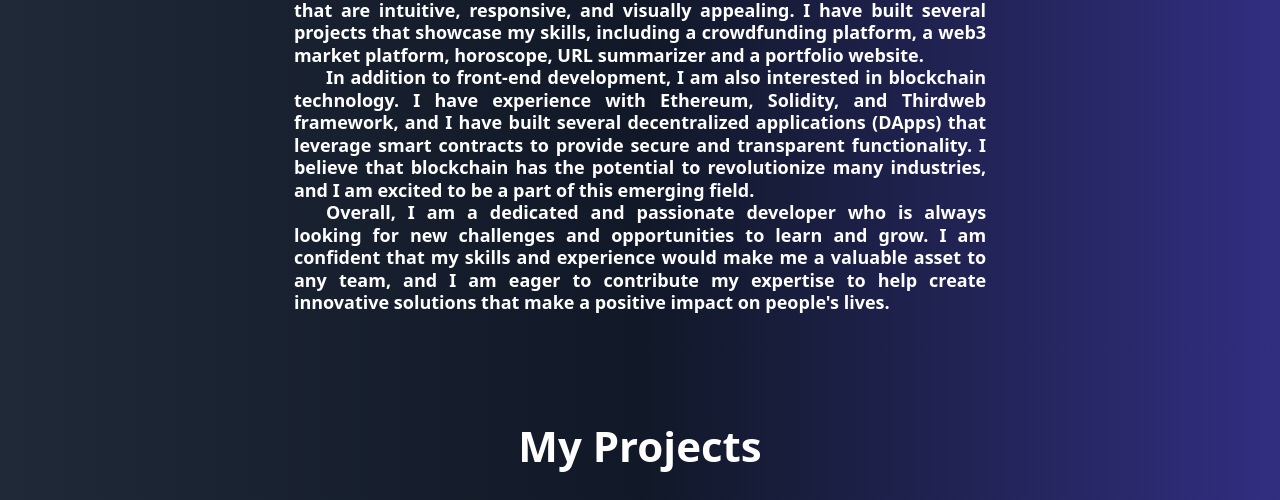
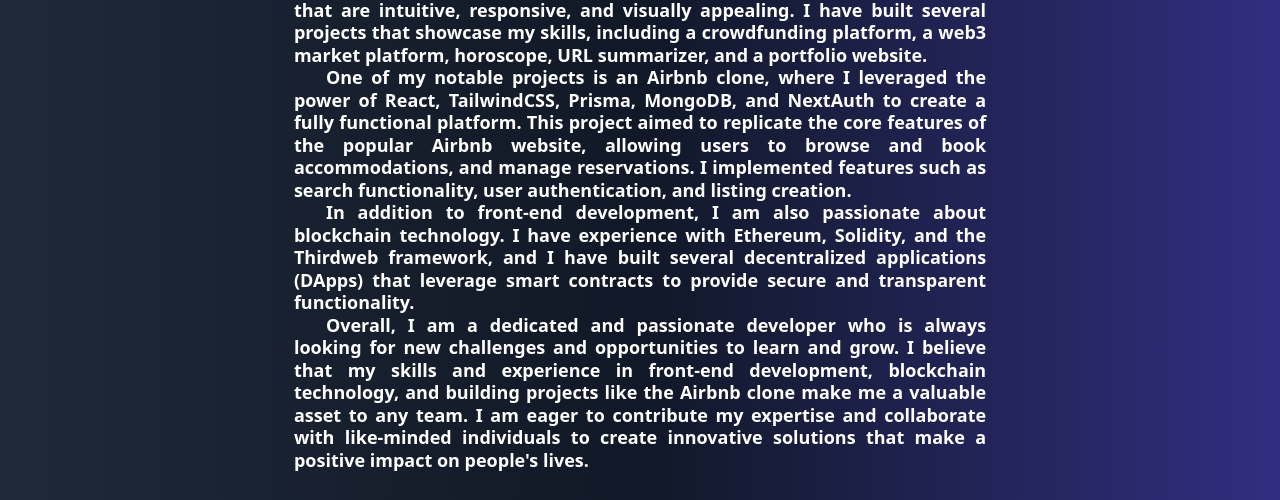
Before and after one commit to Jack-Dang-collab/portfolio, a React (Vite) app: page / in a window 1280 px wide. Shown: the part 667-1167 px from the top of the page. Built offline with nearby package versions, Linux system fonts and the light colour scheme.

Commit message:
Update About

```diff
--- a/src/components/About.jsx
+++ b/src/components/About.jsx
@@ -8,13 +8,16 @@
           Hello, my name is Thanh, and I am a self-taught front-end and blockchain developer. I have always been interested in technology and coding, and I have spent the last few years building my skills in these areas.
         </p>
         <p className='indent-8 text-[18px] leading-tight max-w-[75ch] text-justify items-center justify-center mx-auto font-semibold px-10'>
-          In terms of front-end development, I have experience with HTML, CSS, JavaScript, ReactJS, Redux, and TailwindCSS. I enjoy creating user interfaces that are intuitive, responsive, and visually appealing. I have built several projects that showcase my skills, including a crowdfunding platform, a web3 market platform, horoscope, URL summarizer and a portfolio website.
+          In terms of front-end development, I have experience with HTML, CSS, JavaScript, ReactJS, Redux, and TailwindCSS. I enjoy creating user interfaces that are intuitive, responsive, and visually appealing. I have built several projects that showcase my skills, including a crowdfunding platform, a web3 market platform, horoscope, URL summarizer, and a portfolio website.
         </p>
         <p className='indent-8 text-[18px] leading-tight max-w-[75ch] text-justify items-center justify-center mx-auto font-semibold px-10'>
-          In addition to front-end development, I am also interested in blockchain technology. I have experience with Ethereum, Solidity, and Thirdweb framework, and I have built several decentralized applications (DApps) that leverage smart contracts to provide secure and transparent functionality. I believe that blockchain has the potential to revolutionize many industries, and I am excited to be a part of this emerging field.
+          One of my notable projects is an Airbnb clone, where I leveraged the power of React, TailwindCSS, Prisma, MongoDB, and NextAuth to create a fully functional platform. This project aimed to replicate the core features of the popular Airbnb website, allowing users to browse and book accommodations, and manage reservations. I implemented features such as search functionality, user authentication, and listing creation.
         </p>
         <p className='indent-8 text-[18px] leading-tight max-w-[75ch] text-justify items-center justify-center mx-auto font-semibold px-10'>
-          Overall, I am a dedicated and passionate developer who is always looking for new challenges and opportunities to learn and grow. I am confident that my skills and experience would make me a valuable asset to any team, and I am eager to contribute my expertise to help create innovative solutions that make a positive impact on people's lives.
+          In addition to front-end development, I am also passionate about blockchain technology. I have experience with Ethereum, Solidity, and the Thirdweb framework, and I have built several decentralized applications (DApps) that leverage smart contracts to provide secure and transparent functionality.
+        </p>
+        <p className='indent-8 text-[18px] leading-tight max-w-[75ch] text-justify items-center justify-center mx-auto font-semibold px-10'>
+          Overall, I am a dedicated and passionate developer who is always looking for new challenges and opportunities to learn and grow. I believe that my skills and experience in front-end development, blockchain technology, and building projects like the Airbnb clone make me a valuable asset to any team. I am eager to contribute my expertise and collaborate with like-minded individuals to create innovative solutions that make a positive impact on people's lives.
         </p>
     </section>
   )
```
